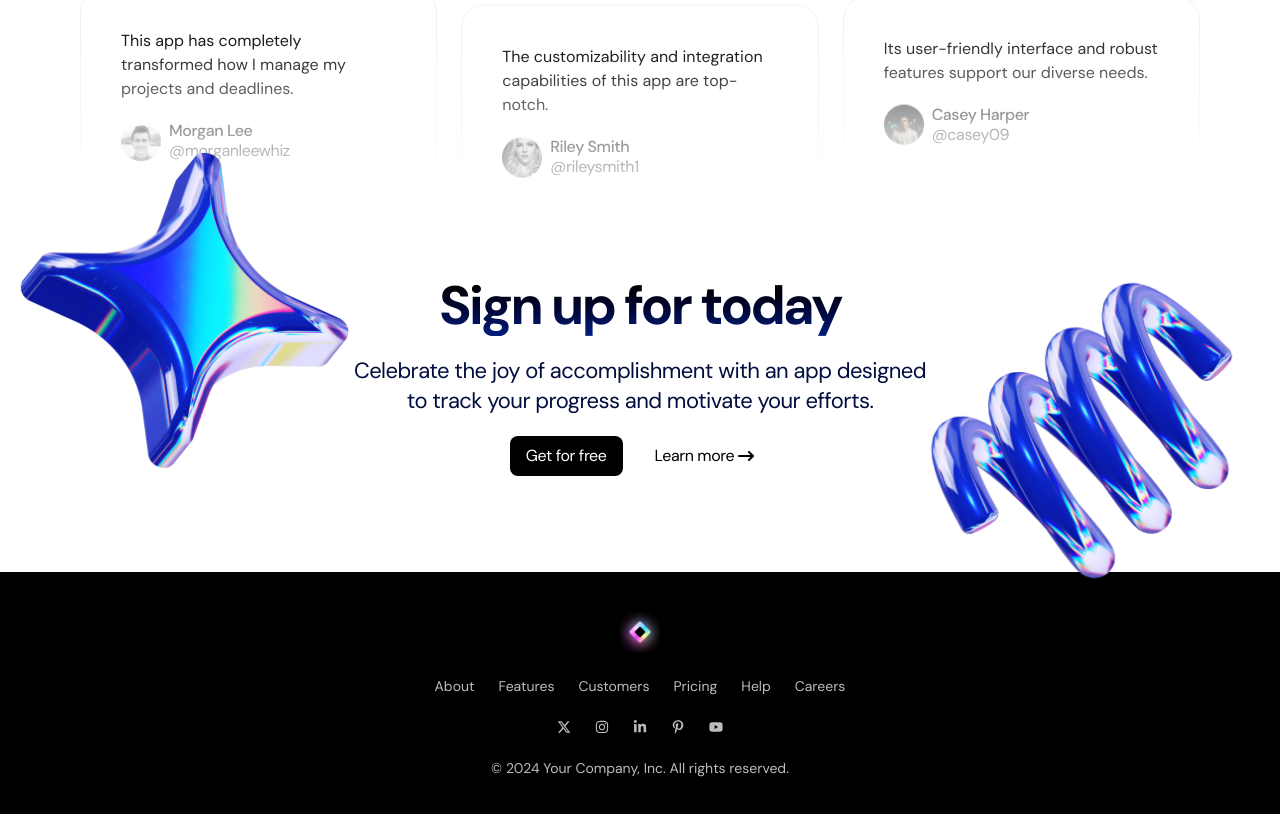
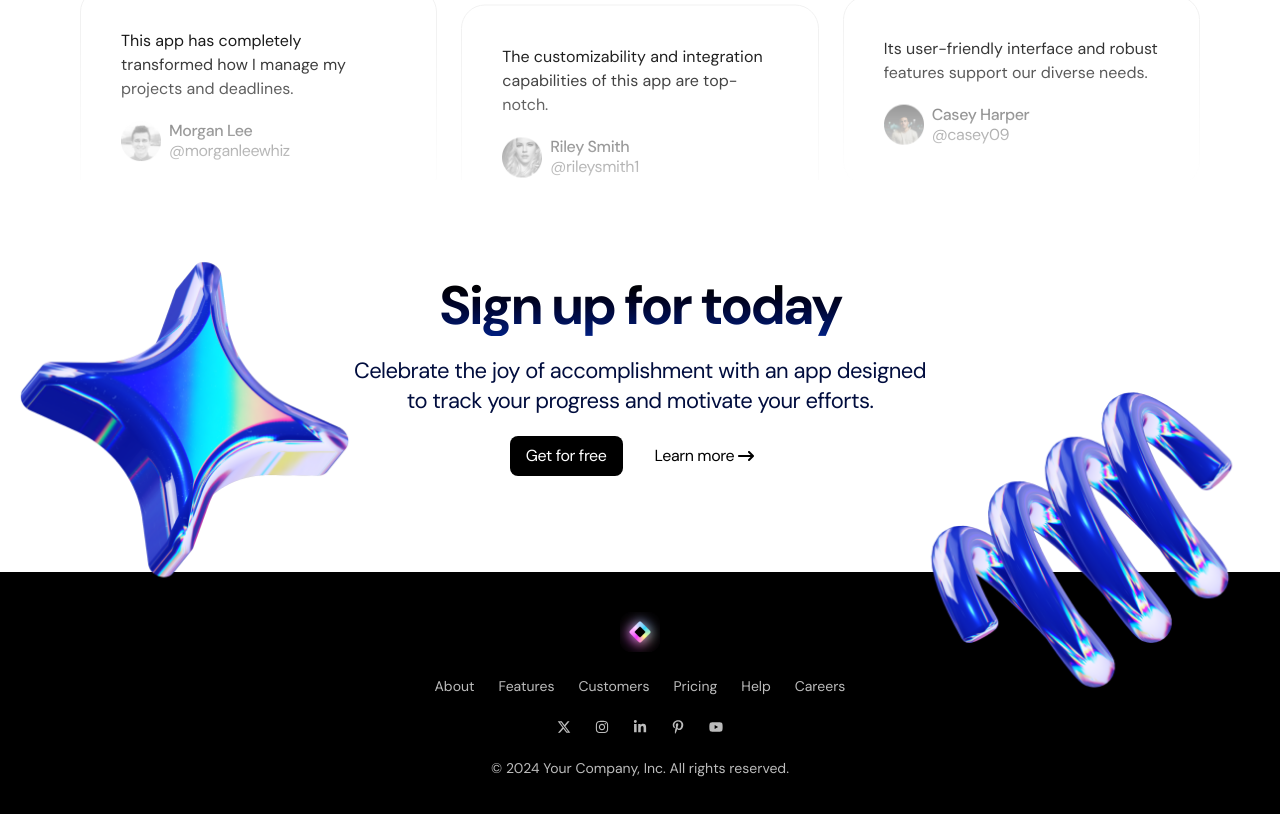
Before and after one commit to Meetkamal256/saas-landing-page, a Next.js app: page / in a window 1280 px wide. Shown: the part 3492-4306 px from the top of the page. Built offline with nearby package versions, Linux system fonts and the light colour scheme.

Commit message:
feat: add scroll animation to CTA section graphics

```diff
--- a/app/sections/CallToAction.tsx
+++ b/app/sections/CallToAction.tsx
@@ -1,8 +1,20 @@
+"use client";
+
+import { useRef } from "react";
 import { FaArrowRightLong } from "react-icons/fa6";
 import Image from "next/image";
+import { motion, useScroll, useTransform } from "framer-motion";
+
 export const CallToAction = () => {
+  const sectionRef = useRef(null);
+  const { scrollYProgress } = useScroll({
+    target: sectionRef,
+    offset: ["start end", "end start"],
+  });
+  const translateY = useTransform(scrollYProgress, [0, 1], [150, -150]);
+
   return (
-    <section className="bg-white py-24 overflow-x-clip">
+    <section ref={sectionRef} className="bg-white py-24 overflow-x-clip">
       <div className="container">
         <div className="section-heading relative">
           <h2 className="section-title">Sign up for today</h2>
@@ -10,19 +22,25 @@
             Celebrate the joy of accomplishment with an app designed to track
             your progress and motivate your efforts.
           </p>
-          <Image
+          <motion.img
             src="/assets/star.png"
             alt="star image"
             width={360}
             height={360}
             className="hidden md:block absolute -left-[350px] -top-[137px]"
+            style={{
+              translateY,
+            }}
           />
-          <Image
+          <motion.img
             src="/assets/spring.png"
             alt="spring image"
             width={360}
             height={360}
             className="hidden md:block absolute -right-[331px] -top-[19px]"
+            style={{
+              translateY,
+            }}
           />
         </div>
 
```
